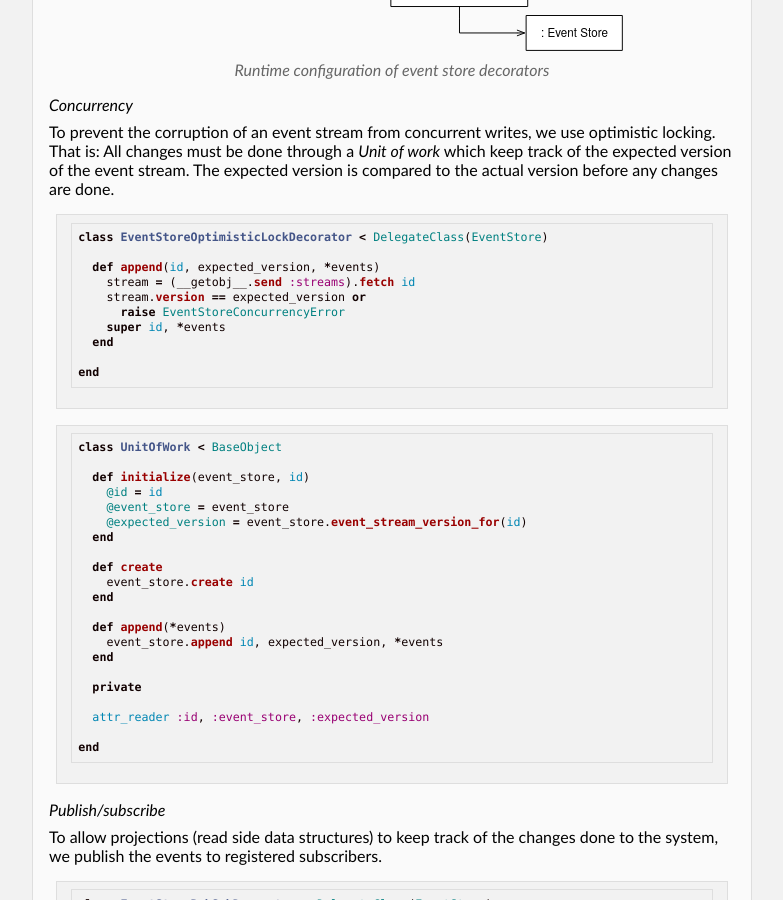
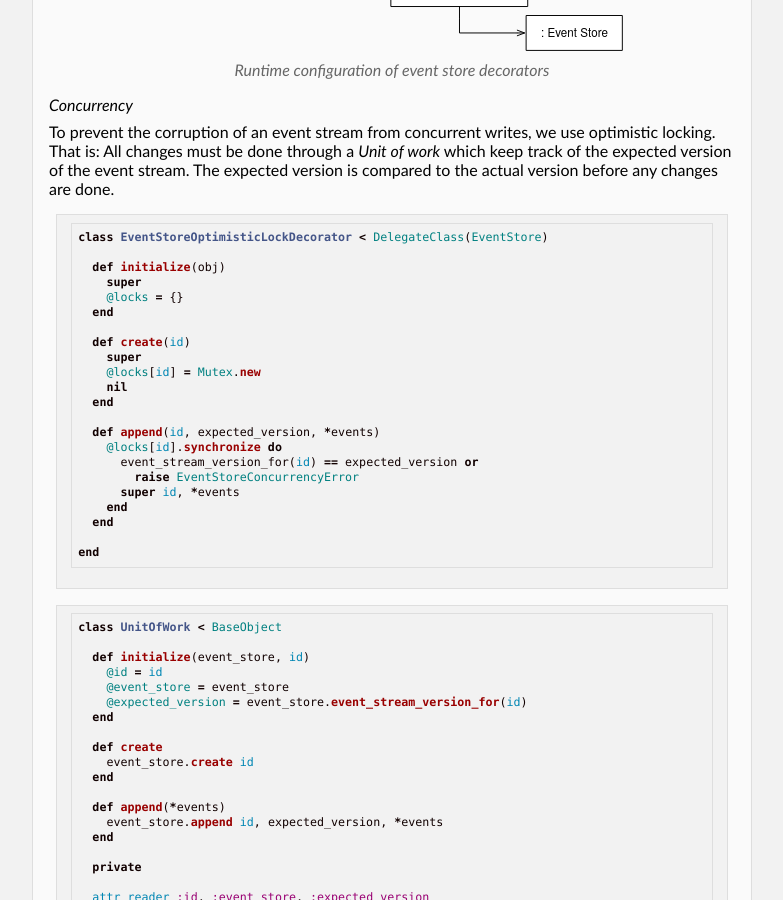
Before and after one commit to kjellm/kjellm.github.com, a Jekyll site: the page built from _posts/2017-01-24-EventSourcingInRuby.markdown, in a window 1280 px wide and 900 px high, scrolled down 3723 px. Shown: the whole window, without its empty margins (248-1031 px from the left). Built offline with Jekyll 4.4.1, drawn with Linux system fonts in a browser that asks for light colours; some of the changed text lies outside the part shown.

Commit message:
Event sourcing post: Add locking of event streams

````diff
--- a/_posts/2017-01-24-EventSourcingInRuby.markdown
+++ b/_posts/2017-01-24-EventSourcingInRuby.markdown
@@ -208,11 +208,23 @@ any changes are done.
 ``` ruby
 class EventStoreOptimisticLockDecorator < DelegateClass(EventStore)
 
+  def initialize(obj)
+    super
+    @locks = {}
+  end
+
+  def create(id)
+    super
+    @locks[id] = Mutex.new
+    nil
+  end
+
   def append(id, expected_version, *events)
-    stream = (__getobj__.send :streams).fetch id
-    stream.version == expected_version or
-      raise EventStoreConcurrencyError
-    super id, *events
+    @locks[id].synchronize do
+      event_stream_version_for(id) == expected_version or
+        raise EventStoreConcurrencyError
+      super id, *events
+    end
   end
 
 end
@@ -600,22 +612,22 @@ class CrudCommandHandler < CommandHandler
     end
 
     def process_create(command)
-      obj = type.new(command.to_h)
-      validator(obj).assert_validity
-      event = self.class.const_get("#{type}Created").new(command.to_h)
       repository.unit_of_work(command.id) do |uow|
+        obj = type.new(command.to_h)
+        validator(obj).assert_validity
+        event = self.class.const_get("#{type}Created").new(command.to_h)
         uow.create
         uow.append event
       end
     end
 
     def process_update(command)
-      obj = repository.find command.id
-      raise ArgumentError if obj.nil?
-      obj.set_attributes command.to_h
-      validator(obj).assert_validity
-      event = self.class.const_get("#{type}Updated").new(command.to_h)
       repository.unit_of_work(command.id) do |uow|
+        obj = repository.find command.id
+        raise ArgumentError if obj.nil?
+        obj.set_attributes command.to_h
+        validator(obj).assert_validity
+        event = self.class.const_get("#{type}Updated").new(command.to_h)
         uow.append event
       end
     end
````
